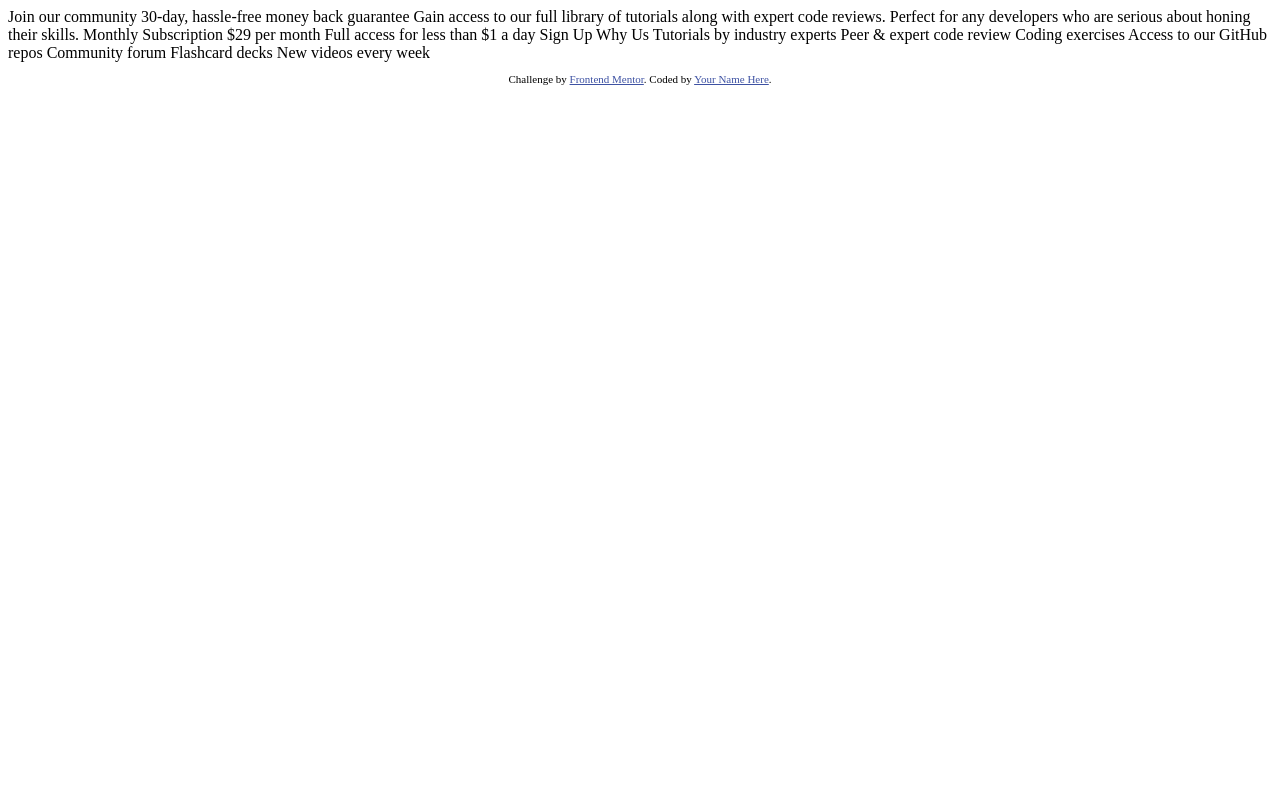
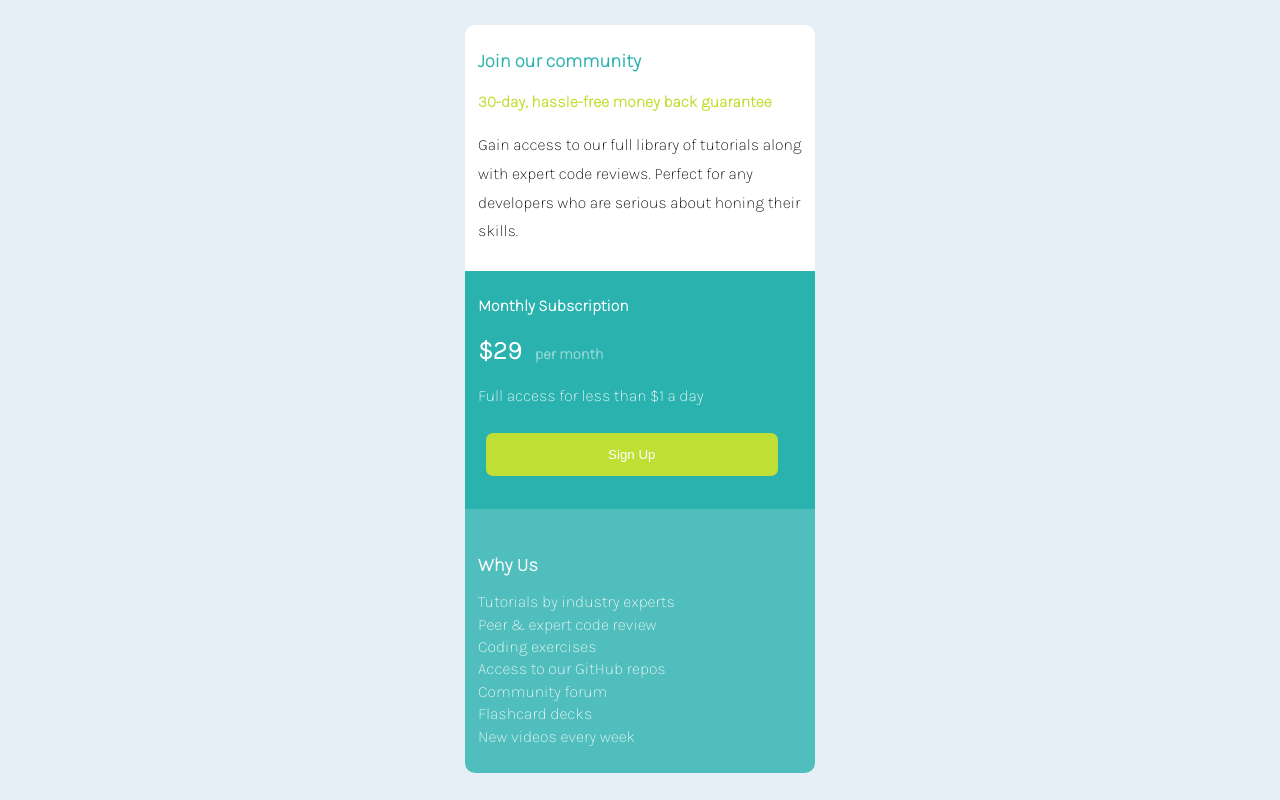
Before and after one commit to Igwe0001/single-price-grid-component, a plain HTML site: page index.html in a window 1280 px wide. Shown: the top 800 px of the page. Drawn offline with Linux system fonts and the light colour scheme.

Commit message:
new input

```diff
--- a/index.html
+++ b/index.html
@@ -3,48 +3,61 @@
 <head>
     <meta charset="UTF-8">
     <meta name="viewport" content="width=device-width, initial-scale=1.0"> <!-- displays site properly based on user's device -->
-
+    <link rel="preconnect" href="https://fonts.gstatic.com">
+    <link href="https://fonts.googleapis.com/css2?family=Karla:ital,wght@0,200;1,200&display=swap" rel="stylesheet">
     <link rel="icon" type="image/png" sizes="32x32" href="./images/favicon-32x32.png">
-
+    <link rel="stylesheet" href="style.css">
     <title>Frontend Mentor | Single Price Grid Component</title>
 
     <!-- Feel free to remove these styles or customise in your own stylesheet 👍 -->
     <style>
-    .attribution { font-size: 11px; text-align: center; }
-    .attribution a { color: hsl(228, 45%, 44%); }
+        .attribution {
+            font-size: 11px;
+            text-align: center;
+        }
+
+        .attribution a {
+            color: hsl(228, 45%, 44%);
+        }
     </style>
 </head>
+
 <body>
-  Join our community
+    <div class="container">
+        <div class="card part-1">
+            <h3>Join our community</h3>
 
-  30-day, hassle-free money back guarantee
+            <h4>30-day, hassle-free money back guarantee</h4>
 
-  Gain access to our full library of tutorials along with expert code reviews.
-  Perfect for any developers who are serious about honing their skills.
+            <p>Gain access to our full library of tutorials along with expert code reviews.
+                Perfect for any developers who are serious about honing their skills.</p>
+        </div>
+        <div class="card part-2">
+            <h4>Monthly Subscription</h4>
 
-  Monthly Subscription
+            <h3><span class="span-1">&dollar;29</span><span class = "span-2"> per month</span>
+            </h3>
+            <p> Full access for less than &dollar;1 a day</p>
 
-  &dollar;29 per month
+            <button type="submit" class="signupbtn">Sign Up</button>
+        </div>
+        <div class="card part-3">
+            <h3>Why Us</h3>
 
-  Full access for less than &dollar;1 a day
-
-  Sign Up
-
-  Why Us
-
-  Tutorials by industry experts
-  Peer &amp; expert code review
-  Coding exercises
-  Access to our GitHub repos
-  Community forum
-  Flashcard decks
-  New videos every week
+            <p>Tutorials by industry experts <br>
+                Peer &amp; expert code review <br>
+                Coding exercises <br>
+                Access to our GitHub repos <br>
+                Community forum<br>
+                Flashcard decks <br>
+                New videos every week</p>
+        </div>
+    </div>
 
     <footer>
         <p class="attribution">
             Challenge by <a href="https://www.frontendmentor.io?ref=challenge" target="_blank">Frontend Mentor</a>.
-      Coded by <a href="#">Your Name Here</a>.
+            Coded by <a href="#">Nwobodo Igwe</a>.
         </p>
     </footer>
-</body>
-</html>
+</body></html>
--- a/style.css
+++ b/style.css
@@ -0,0 +1,109 @@
+*{
+  margin: 0;
+  padding: 0;
+  outline: none;
+  box-sizing: border-box;
+  list-style: none;
+  text-decoration: none;
+}
+
+body {
+    background-color:  hsl(204, 43%, 93%);
+}
+
+.container {
+    border-top-left-radius: 10px;
+    max-width: 350px;
+    width : 85%;
+    height: 131vh;
+    margin: 25px auto;
+
+}
+
+.card {
+/* padding: 25px 13px;*/
+    text-align: left;
+    font-family: Karla, sans-serif;
+
+}
+.part-1 h3 {
+    font-weight: 700;
+    color: hsl(179, 62%, 43%);
+    padding-top: -4px;
+    padding-bottom: 20px;
+}
+.part-1 h4 {
+    font-weight: 700;
+    color: hsl(71, 73%, 54%);
+    padding-bottom: 20px;
+}
+.part-1 {
+    padding: 25px 13px;
+    background-color: white;
+    font-weight: 400;
+    border-top-left-radius: 10px;
+    border-top-right-radius: 10px;
+}
+
+.part-1 p {
+    line-height: 1.8em;
+
+}
+
+.part-2 {
+     padding: 25px 13px;
+    background-color: hsl(179, 62%, 43%);
+    color: white;
+}
+
+.part-2 h4 {
+    padding-bottom: 20px;
+}
+
+.part-2 h3 {
+    padding-bottom: 20px;
+
+}
+
+.span-1 {
+    font-size: 26px
+}
+
+.span-2 {
+    font-size: 15px;
+    padding-left: 10px;
+    color:  hsla(179, 62%, 43%,);
+    opacity: 0.5;
+}
+.part-2 p {
+    padding-bottom: 20px;
+}
+
+.signupbtn {
+     background-color: hsl(71, 73%, 54%);
+  color: white;
+  padding: 14px 20px;
+  margin: 8px;
+  border: none;
+  cursor: pointer;
+  width: 90%;
+  border-radius: 7px;
+}
+
+.part-3 {
+    background-color: hsl(179, 62%, 43%);
+    opacity: .8;
+    color: white;
+     padding: 25px 13px;
+    border-bottom-left-radius: 10px;
+    border-bottom-right-radius: 10px;
+}
+
+.part-3 h3 {
+    padding-top: 20px;
+    padding-bottom: 15px;
+}
+
+.part-3 p {
+    line-height: 1.4em;
+}
```
Lines whose indentation alone changed are shown as unchanged.
